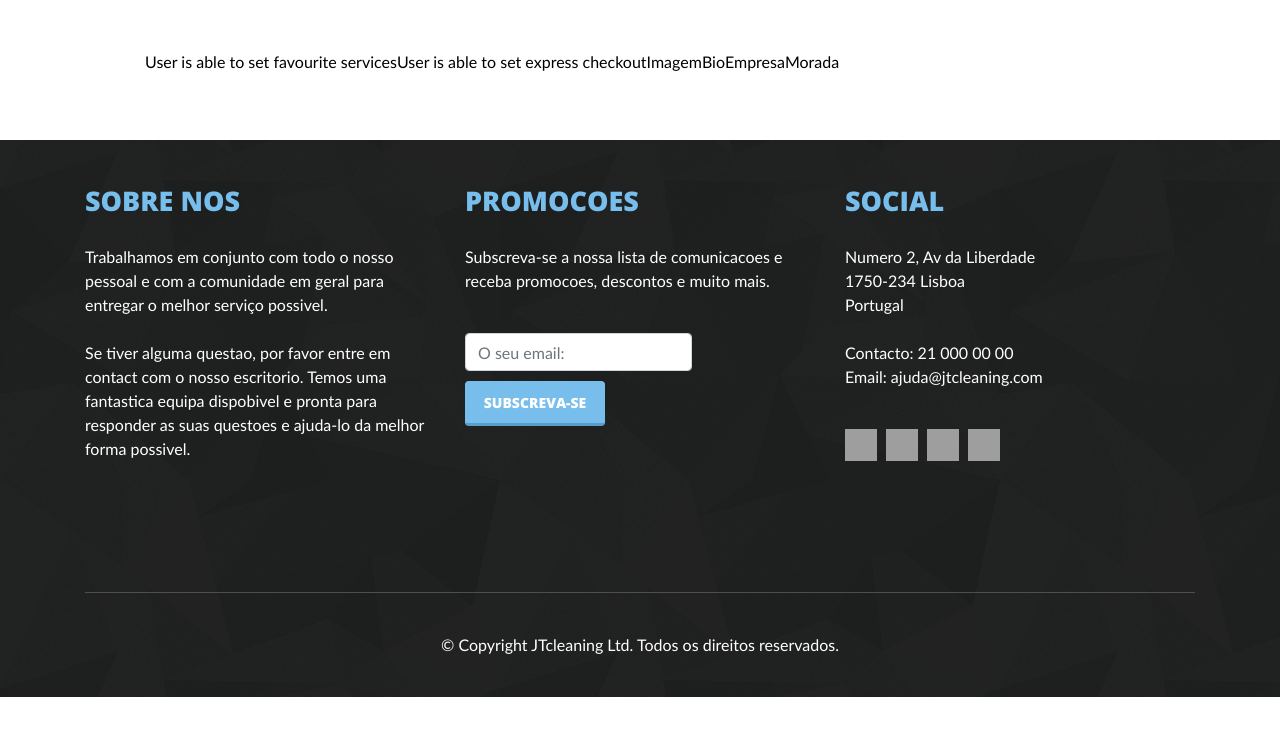
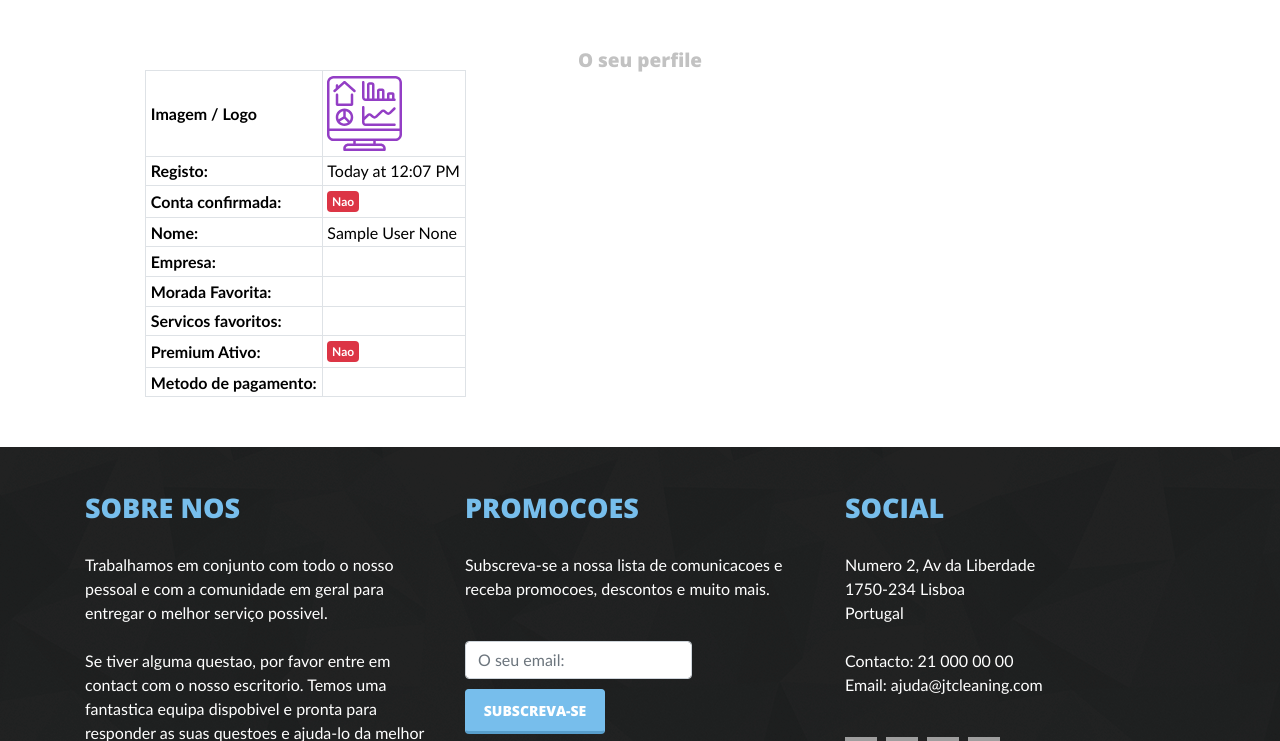
Before and after one commit to j-000/jtclean, a Flask app: page /profile/user in a window 1280 px wide. Shown: the part 106-847 px from the top of the page. Before the commit the page ends 803 px from the top, so only its background shows below. Run offline with Flask 2, Linux system fonts and the light colour scheme; the visitor is signed in with stand-in values (Sample User, id 1); data comes from the database, SQL or seed files in the repository; some libraries are stand-ins or nearby versions; grey boxes are pictures that could not be loaded.

Commit message:
update 24

```diff
--- a/app.py
+++ b/app.py
@@ -272,17 +272,7 @@ def open_booking(booking_id):
 
 
 
-# API route
-@app.route('/api/service/<service_id>', methods=['GET', 'POST'])
-@login_required
-def api_services(service_id):
-  try:
-    service = Service.query.filter_by(id=service_id).first()
-    response = str(service.price)
-  except Exception as e:
-    response = str(0)
 
-  return response
 
 
 
@@ -336,10 +326,20 @@ def logout():
 
 
 ################################# API ###########################################
+# API route PUBLIC
+@app.route('/api/service/<service_id>', methods=['GET', 'POST'])
+@login_required
+def api_services(service_id):
+  try:
+    service = Service.query.filter_by(id=service_id).first()
+    response = str(service.price)
+  except Exception as e:
+    response = str(0)
+
+  return response
 
 
-
-
+# API route PRIVATE
 @app.route('/api/admin/dashboard/', methods=['GET'])
 @login_required
 def api_admin_dashboard():
--- a/templates/protected/mybookings.html
+++ b/templates/protected/mybookings.html
@@ -29,7 +29,9 @@
             {% if current_user.get_total_unread_messages_for_booking(booking.id) > 0 %}
               <span class="badge badge-info">{{ current_user.get_total_unread_messages_for_booking(booking.id) }} mensagens novas</span>
             {% endif %}
+            <br>
             <p class="mb-1">A sua reserva encontra-se em lista de espera para ser aprovada. <br> Nao se preocupe, sera notificado.</p>
+            <br>
             <small>Mudou de ideias? Ainda esta a tempo.</small>
           </a>
         </div>
--- a/templates/protected/user_profile.html
+++ b/templates/protected/user_profile.html
@@ -14,13 +14,59 @@
       {% endif %}
     {% endwith %}
     <!-- END FLASH MESSAGES -->
+    <h4>O seu perfile</h4>
     <div class="row" style="padding: 0;">
-      <p>User is able to set favourite services</p><br>
-      <p>User is able to set express checkout</p><br>
-      <p>Imagem</p><br>
-      <p>Bio</p><br>
-      <p>Empresa</p><br>
-      <p>Morada</p><br>
+      <table class="table-bordered table-sm">
+        <tbody>
+          <tr>
+            <td><strong>Imagem / Logo</strong></td>
+            <td><img width="75" src="{{ url_for('static', filename='images/dashboard_o.svg') }}"></td>
+          </tr>
+          <tr>
+            <td><strong>Registo:</strong></td>
+            <td>{{ moment(current_user.timestamp).calendar() }} </td>
+          </tr>
+          <tr>
+            <td><strong>Conta confirmada:</strong></td>
+            {% if current_user.confirmed %}
+              <td><span class="badge-success badge">Sim</span></td>
+            {% else %}
+              <td><span class="badge-danger badge">Nao</span></td>
+            {% endif %}
+          </tr>
+          <tr>
+            <td><strong>Nome:</strong></td>
+            <td>{{ current_user.name }} {{ current_user.surname }}</td>
+          </tr>
+          <tr>
+            <td><strong>Empresa:</strong></td>
+            <td></td>
+          </tr>
+          <tr>
+            <td><strong>Morada Favorita:</strong></td>
+            <td></td>
+          </tr>
+          <tr>
+            <td><strong>Servicos favoritos:</strong></td>
+            <td></td>
+          </tr>
+          <tr>
+            <td><strong>Premium Ativo:</strong></td>
+            {% if current_user.premium %}
+              <td><span class="badge-success badge">Sim</span></td>
+            {% else %}
+              <td><span class="badge-danger badge">Nao</span></td>
+            {% endif %}
+          </tr>
+          <tr>
+            <td><strong>Metodo de pagamento:</strong></td>
+            <td></td>
+          </tr>
+          <tr>
+
+          </tr>
+        </tbody>
+      </table>
     </div>
 </div>
 {% endblock %}
```
Also changed, not shown: myModels.py (+8 -1 lines), templates/protected/book.html (+0 -38 lines), templates/protected/new_booking.html (+3 -5 lines), templates/protected/open_booking.html (+8 -2 lines).
